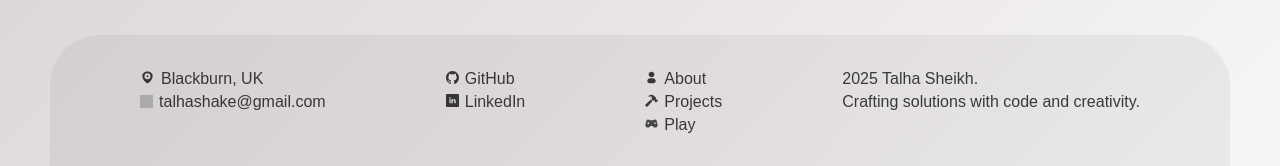
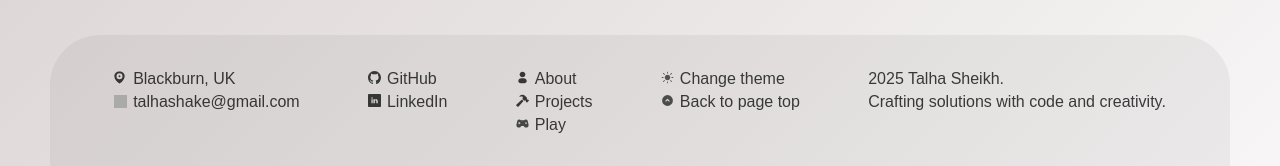
Before and after one commit to talhashayk/portfolio, a React (Create React App) app: page / in a window 1280 px wide. Shown: the part 1887-2053 px from the top of the page. Built offline with nearby package versions, Linux system fonts and the light colour scheme; no server answers; grey boxes are pictures that could not be loaded; a web font is replaced by a local one.

Commit message:
add page top and change theme to footer

```diff
--- a/src/App.js
+++ b/src/App.js
@@ -1,4 +1,4 @@
-import React, { useState } from "react";
+import React, { useState, useEffect } from "react";
 
 import "./App.scss";
 
@@ -13,6 +13,15 @@ import Footer from "./components/Footer/Footer";
 
 function App() {
 	const [activeSection, setActiveSection] = useState(null);
+	const [isDarkMode, setIsDarkMode] = useState(false);
+
+	const toggleDarkMode = () => {
+		setIsDarkMode((prevMode) => !prevMode);
+	};
+
+	useEffect(() => {
+		document.body.className = isDarkMode ? "dark-mode" : "light-mode";
+	}, [isDarkMode]);
 
 	return (
 		<div className="App">
@@ -20,7 +29,10 @@ function App() {
 				setActiveSection={setActiveSection}
 				activeSection={activeSection}
 			/>
-			{TimeSlits()}
+			<TimeSlits
+				isDarkMode={isDarkMode}
+				toggleDarkMode={toggleDarkMode}
+			/>
 			<div className="main-content">
 				<Headline />
 				<Bio />
@@ -32,7 +44,7 @@ function App() {
 				)}
 			</div>
 			<Projects />
-			<Footer />
+			<Footer isDarkMode={isDarkMode} toggleDarkMode={toggleDarkMode} />
 		</div>
 	);
 }
--- a/src/components/Footer/Footer.js
+++ b/src/components/Footer/Footer.js
@@ -9,8 +9,15 @@ import githubIcon from "../../assets/github.svg";
 import profileIcon from "../../assets/profile.svg";
 import projectsIcon from "../../assets/hammer.svg";
 import playIcon from "../../assets/game.svg";
+import sunIcon from "../../assets/sun.svg";
+import moonIcon from "../../assets/moon.svg";
+import pageTopIcon from "../../assets/up.svg";
 
-const Headline = () => {
+const Footer = ({ isDarkMode, toggleDarkMode }) => {
+	const scrollToTop = () => {
+		window.scrollTo({ top: 0, behavior: "smooth" });
+	};
+
 	return (
 		<footer className="footer">
 			<div className="footer-content">
@@ -73,6 +80,20 @@ const Headline = () => {
 					</a>
 				</nav>
 				<div>
+					<p className="footer-options" onClick={toggleDarkMode}>
+						<img
+							src={isDarkMode ? moonIcon : sunIcon}
+							alt={"Theme"}
+							className="icon"
+						/>
+						Change theme
+					</p>
+					<p className="footer-options" onClick={scrollToTop}>
+						<img src={pageTopIcon} alt={"Up"} className="icon" />
+						Back to page top
+					</p>
+				</div>
+				<div>
 					<p className="footer-tagline">2025 Talha Sheikh.</p>
 					<p className="footer-tagline">
 						Crafting solutions with code and creativity.
@@ -83,4 +104,4 @@ const Headline = () => {
 	);
 };
 
-export default Headline;
+export default Footer;
--- a/src/components/Footer/Footer.scss
+++ b/src/components/Footer/Footer.scss
@@ -67,7 +67,7 @@ body.dark-mode {
   flex-direction: column;
 }
 
-.footer-tagline {
+.footer-tagline, .footer-options {
   margin: 0;
 }
 
@@ -77,7 +77,7 @@ body.dark-mode {
   margin-bottom: 5px;
 }
 
-.footer a:hover {
+.footer a:hover, .footer-options:hover {
   transition: all 0.2s ease;
   opacity: 1;
   text-decoration: underline;
@@ -93,6 +93,7 @@ body.dark-mode {
   height: 15px;
   width: 15px;
   margin-bottom: -1px;
+  margin-left: -2px;
 }
 
 .mail-icon {
--- a/src/components/TimeSlits/TimeSlits.js
+++ b/src/components/TimeSlits/TimeSlits.js
@@ -6,10 +6,9 @@ import sunIcon from "../../assets/sun.svg";
 import { useSunriseSunset } from "../../hooks/useSunriseSunset";
 import TimeSlit from "./TimeSlit";
 
-const TimeSlits = () => {
+const TimeSlits = ({ isDarkMode, toggleDarkMode }) => {
 	const [hoverIndex, setHoverIndex] = useState(null);
 	const { data: sunriseSunset, loading } = useSunriseSunset();
-	const [isDarkMode, setIsDarkMode] = useState(false);
 
 	const currentTime = new Date();
 	const currentHour = currentTime.getHours();
@@ -17,14 +16,6 @@ const TimeSlits = () => {
 	const formattedTime = `${currentHour
 		.toString()
 		.padStart(2, "0")}:${currentMinutes}`;
-
-	const toggleDarkMode = () => {
-		setIsDarkMode((prevMode) => !prevMode);
-	};
-
-	useEffect(() => {
-		document.body.className = isDarkMode ? "dark-mode" : "light-mode";
-	}, [isDarkMode]);
 
 	const getSunriseSunsetHours = (sunriseSunsetTime) => {
 		if (!sunriseSunsetTime) return null;
@@ -39,16 +30,14 @@ const TimeSlits = () => {
 		const sunsetHour = getSunriseSunsetHours(sunriseSunset.sunset);
 
 		if (currentHour < sunriseHour || currentHour >= sunsetHour) {
-			setIsDarkMode(true);
-		} else {
-			setIsDarkMode(false);
+			toggleDarkMode();
 		}
 	}, [sunriseSunset, currentHour]);
 
 	if (loading) {
 		return (
 			<div className="loader-container">
-				<span class="loader"></span>
+				<span className="loader"></span>
 			</div>
 		);
 	}
```
Also changed, not shown: src/assets/up.svg (added).
